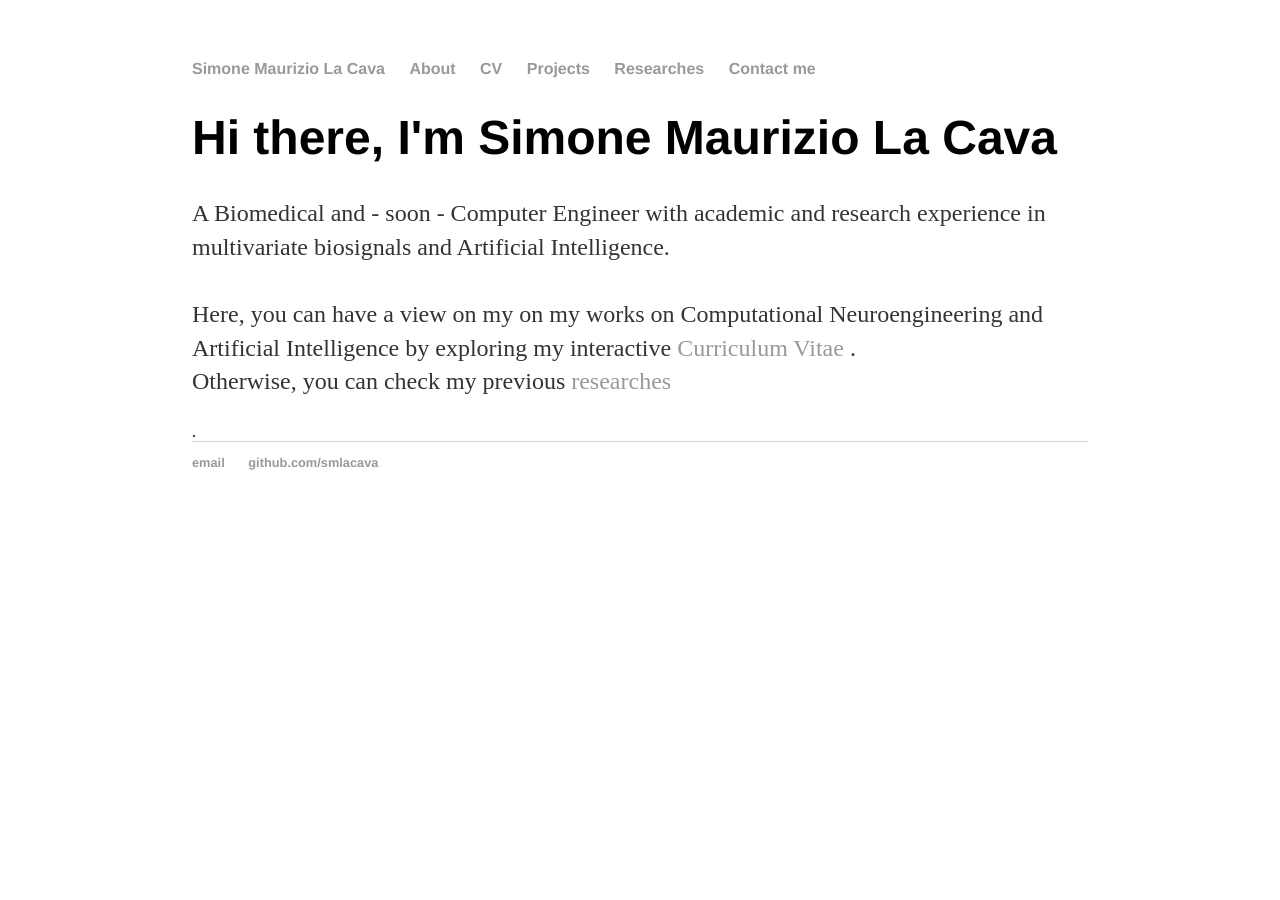
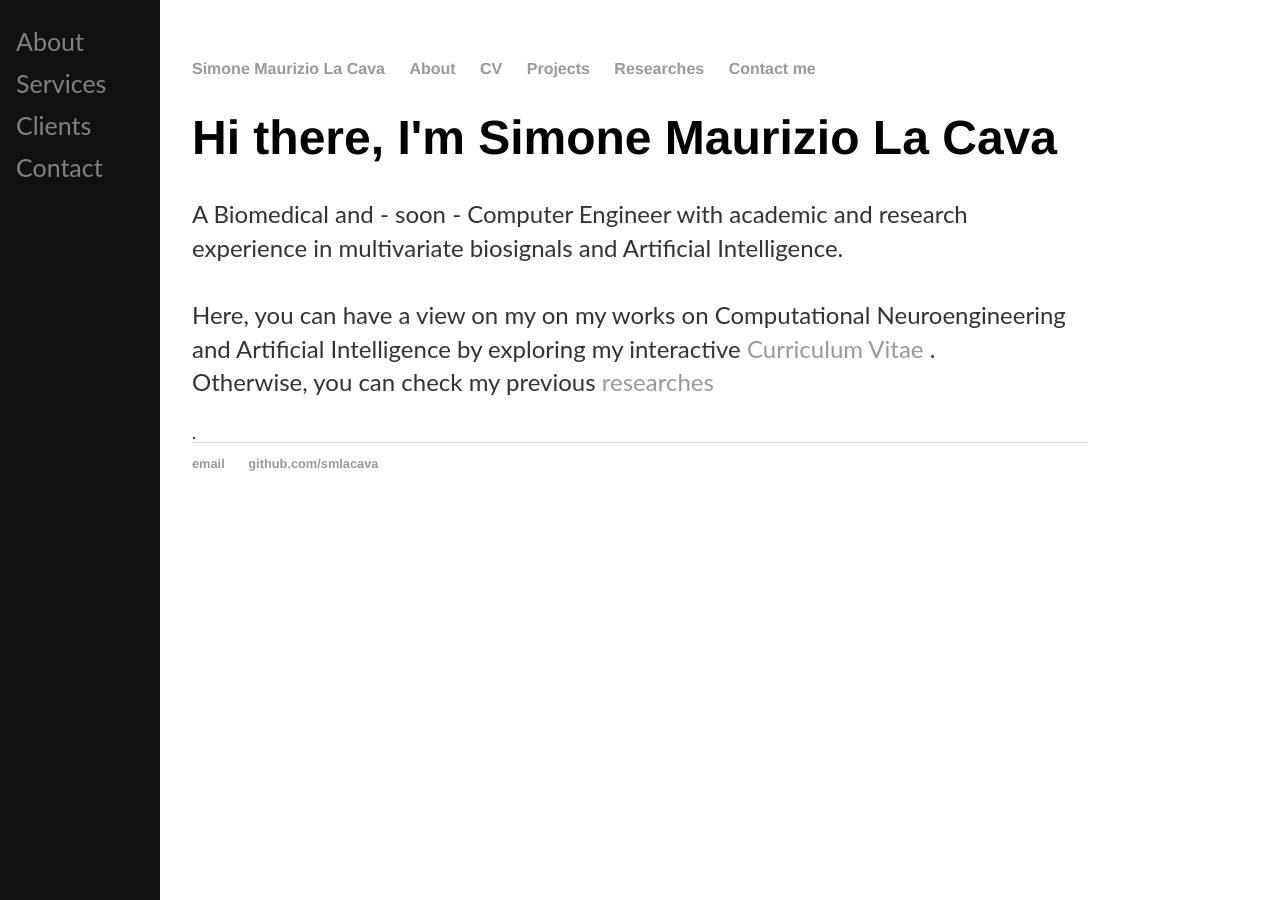
Before and after one commit to smlacava/smlacava.github.io, a Jekyll site: the page built from index.html, in a window 1280 px wide. Built offline with Jekyll 4.4.1, drawn with Linux system fonts in a browser that asks for light colours.

Commit message:
Update default.html

```diff
--- a/_layouts/default.html
+++ b/_layouts/default.html
@@ -4,8 +4,58 @@
 			<title>{{ page.title }}</title>
 			<!-- link to main stylesheet -->
 			<link rel="stylesheet" type="text/css" href="/css/main.css">
+
+			<meta name="viewport" content="width=device-width, initial-scale=1">
+		<style>
+		body {
+  			font-family: "Lato", sans-serif;
+		}
+
+		.sidenav {
+  			height: 100%;
+  			width: 160px;
+  			position: fixed;
+  			z-index: 1;
+  			top: 0;
+  			left: 0;
+  			background-color: #111;
+  			overflow-x: hidden;
+  			padding-top: 20px;
+		}
+
+		.sidenav a {
+  			padding: 6px 8px 6px 16px;
+  			text-decoration: none;
+  			font-size: 25px;
+  			color: #818181;
+  			display: block;
+		}
+
+		.sidenav a:hover {
+  			color: #f1f1f1;
+		}
+
+		.main {
+  			margin-left: 160px; /* Same as the width of the sidenav */
+  			font-size: 28px; /* Increased text to enable scrolling */
+  			padding: 0px 10px;
+		}
+
+		@media screen and (max-height: 450px) {
+  			.sidenav {padding-top: 15px;}
+  			.sidenav a {font-size: 18px;}
+		}
+		</style>
+
+
 		</head>
 		<body>
+			<div class="sidenav">
+  				<a href="#about">About</a>
+  				<a href="#services">Services</a>
+  				<a href="#clients">Clients</a>
+  				<a href="#contact">Contact</a>
+			</div>
 			<nav>
 	    		<ul>
 	        		<li><a href="/">Simone Maurizio La Cava</a></li>
```
